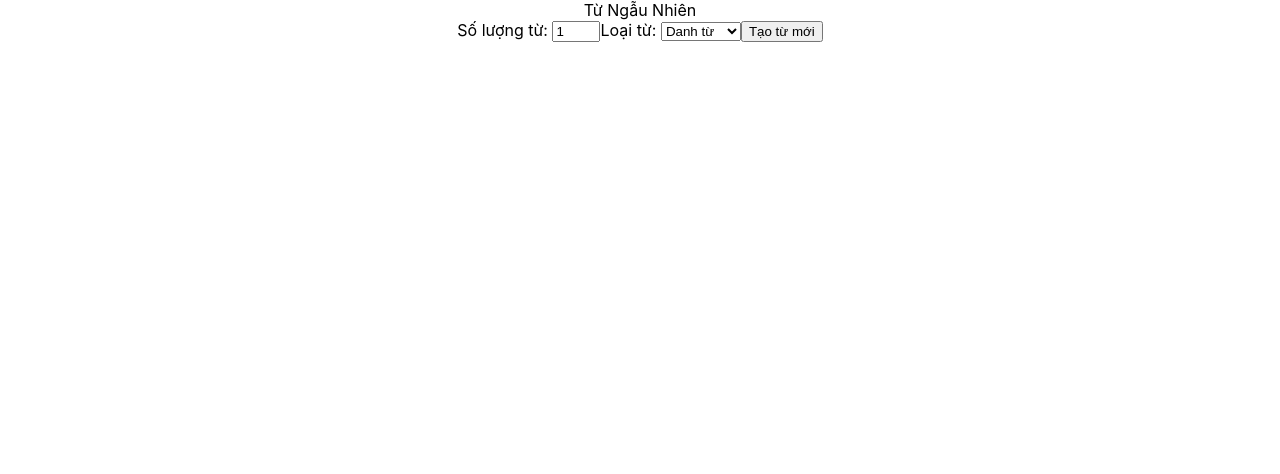
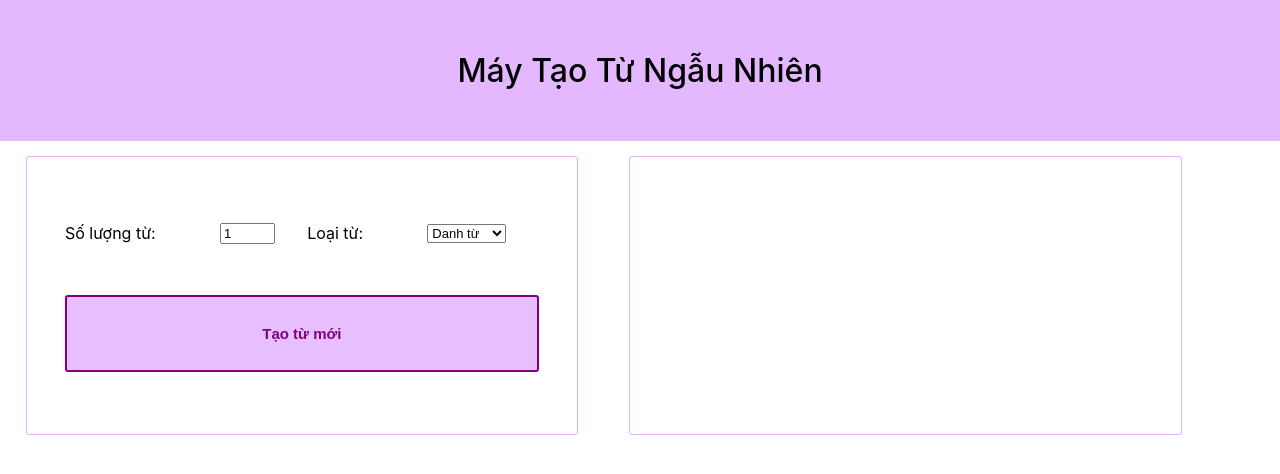
Before and after one commit to Tuanhao/VN-word-generator, a React (Create React App) app in the folder view/: page / in a window 1280 px wide. Shown: the top 474 px of the page. Built offline with nearby package versions, Linux system fonts and the light colour scheme.

Commit message:
added css and styling -- ready to push to server v1.0

```diff
--- a/view/src/App.css
+++ b/view/src/App.css
@@ -1,38 +1,17 @@
 .App {
   text-align: center;
+  height: 100vh;
 }
 
-.App-logo {
-  height: 40vmin;
-  pointer-events: none;
+.box {
+  float: left;
+  width: 37%;
+  margin: 0 2%;
+  text-align: left;
+  padding: 3%;
+  border: 1px solid #a900ff4f;
+  border-radius: 3px;
+  height: 25%;
+  display: flex;
+  flex-wrap: wrap;
 }
-
-@media (prefers-reduced-motion: no-preference) {
-  .App-logo {
-    animation: App-logo-spin infinite 20s linear;
-  }
-}
-
-.App-header {
-  background-color: #282c34;
-  min-height: 100vh;
-  display: flex;
-  flex-direction: column;
-  align-items: center;
-  justify-content: center;
-  font-size: calc(10px + 2vmin);
-  color: white;
-}
-
-.App-link {
-  color: #61dafb;
-}
-
-@keyframes App-logo-spin {
-  from {
-    transform: rotate(0deg);
-  }
-  to {
-    transform: rotate(360deg);
-  }
-}
--- /dev/null
+++ b/view/src/Header.css
@@ -0,0 +1,7 @@
+.component-header {
+  padding: 4% 0;
+  background-color: #9d00ff47;
+  font-size: 2em;
+  font-weight: 500;
+  margin-bottom: 15px;
+}
--- a/view/src/Header.js
+++ b/view/src/Header.js
@@ -1,10 +1,12 @@
 import React, { PureComponent } from "react";
+
+import './Header.css'
 
 export default class Header extends PureComponent {
   render() {
     return (
       <header className="component-header">
-        Từ Ngẫu Nhiên
+        Máy Tạo Từ Ngẫu Nhiên
       </header>
     );
   }
--- /dev/null
+++ b/view/src/components/DisplayBox.css
@@ -0,0 +1,4 @@
+div {
+  margin: auto;
+  width: 100%;
+}
--- a/view/src/components/DisplayBox.jsx
+++ b/view/src/components/DisplayBox.jsx
@@ -1,4 +1,6 @@
 import React, { PureComponent } from "react";
+
+import './DisplayBox.css'
 
 export default class DisplayBox extends PureComponent {
   constructor(props) {
@@ -11,7 +13,7 @@ export default class DisplayBox extends PureComponent {
 
   render() {
     return (
-      <div>
+      <div className="box">
         {this.props.selectedWL.map(i => {
           return (
             <div key={i}>
--- /dev/null
+++ b/view/src/components/OptionBox.css
@@ -0,0 +1,27 @@
+label {
+  margin: auto;
+  margin-left: 0;
+  display: inline-block;
+  font-size: 16px;
+}
+
+input, select {
+  margin: auto;
+  font-size: 13px;
+  min-width: 20px;
+}
+
+button {
+  width: 100%;
+  margin: 5% 0;
+  font-size: 15px;
+  font-weight: 600;
+  border: 2px solid purple;
+  background: #e7bfff;
+  color: purple;
+  border-radius: 3px;
+}
+
+.label--notopmargin {
+  margin-top: 0;
+}
--- a/view/src/components/OptionBox.js
+++ b/view/src/components/OptionBox.js
@@ -1,4 +1,6 @@
 import React, { PureComponent } from "react";
+
+import './OptionBox.css'
 
 export default class OptionBox extends PureComponent {
   constructor(props) {
@@ -60,14 +62,15 @@ export default class OptionBox extends PureComponent {
 
   render() {
     return (
-      <div>
+      <div className="box">
         <label>Số lượng từ: </label>
         <input
           type="number"
           min="1"
-          max="5"
+          max="10"
           value={this.state.wordAmount}
           onChange={this.handleAmountChange} />
+        <br/>
         <label>Loại từ: </label>
         <select
           value={this.state.wordType}
@@ -77,6 +80,7 @@ export default class OptionBox extends PureComponent {
             <option value="adjectives">Tính từ</option>
             <option value="all">Tổng hợp</option>
           </select>
+          <br/>
         <button
           onClick={this.handleGeneration}>
           Tạo từ mới
```
Also changed, not shown: view/public/index.html (+0 -10 lines).
